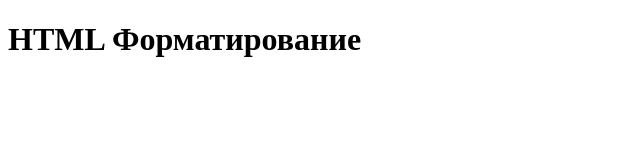
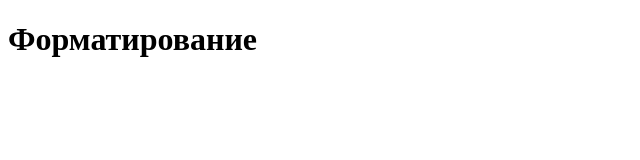
Before and after one commit to oleg123987/web, a plain HTML site: page index.html in a window 1280 px wide. Shown: the whole page, without its empty margins (0-640 px from the left). Drawn offline with Linux system fonts and the light colour scheme.

Commit message:
Html Page changed

```diff
--- a/index.html
+++ b/index.html
@@ -5,6 +5,6 @@
     <title>Web Page</title>
 </head>
 <body>
-<h1>HTML Форматирование</h1>
+<h1>Форматирование</h1>
 </body>
 </html>
```
